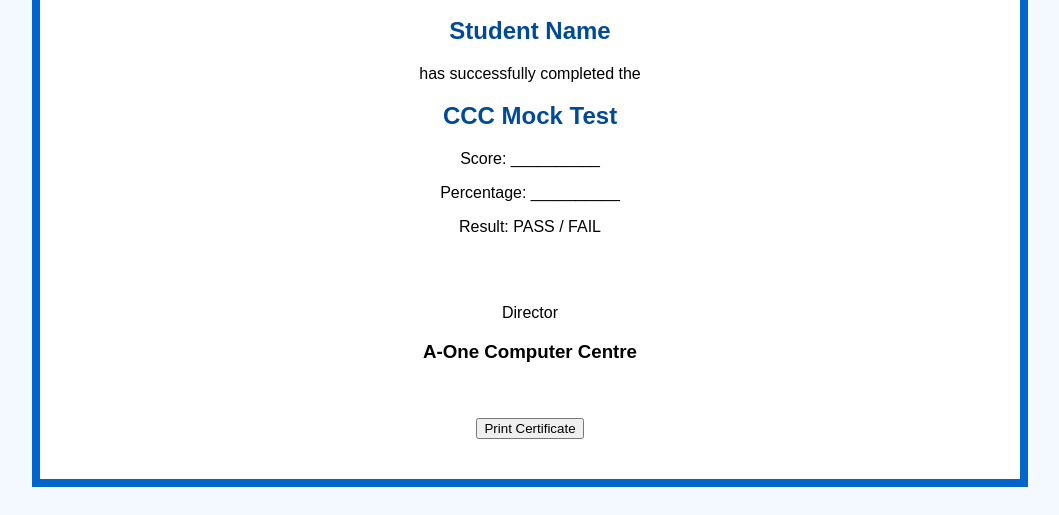
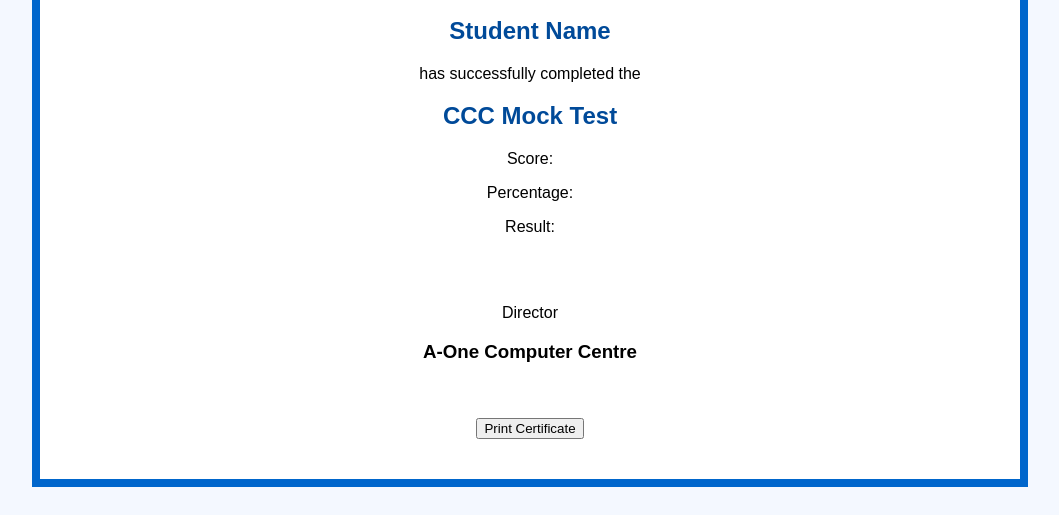
Before and after one commit to aonecomputercentre/aonecomputercentre.github.io, a plain HTML site: page certificate.html in a window 1280 px wide. Shown: the part 285-800 px from the top of the page, without its empty margins (110-1169 px from the left). Drawn offline with Linux system fonts and the light colour scheme.

Commit message:
Update certificate.html

```diff
--- a/certificate.html
+++ b/certificate.html
@@ -46,12 +46,11 @@
 <p>has successfully completed the</p>
 
 <h2>CCC Mock Test</h2>
+<p>Score: <span id="score"></span></p>
 
-<p>Score: __________</p>
+<p>Percentage: <span id="percentage"></span></p>
 
-<p>Percentage: __________</p>
-
-<p>Result: PASS / FAIL</p>
+<p>Result: <span id="status"></span></p>
 
 <br><br>
 
```
